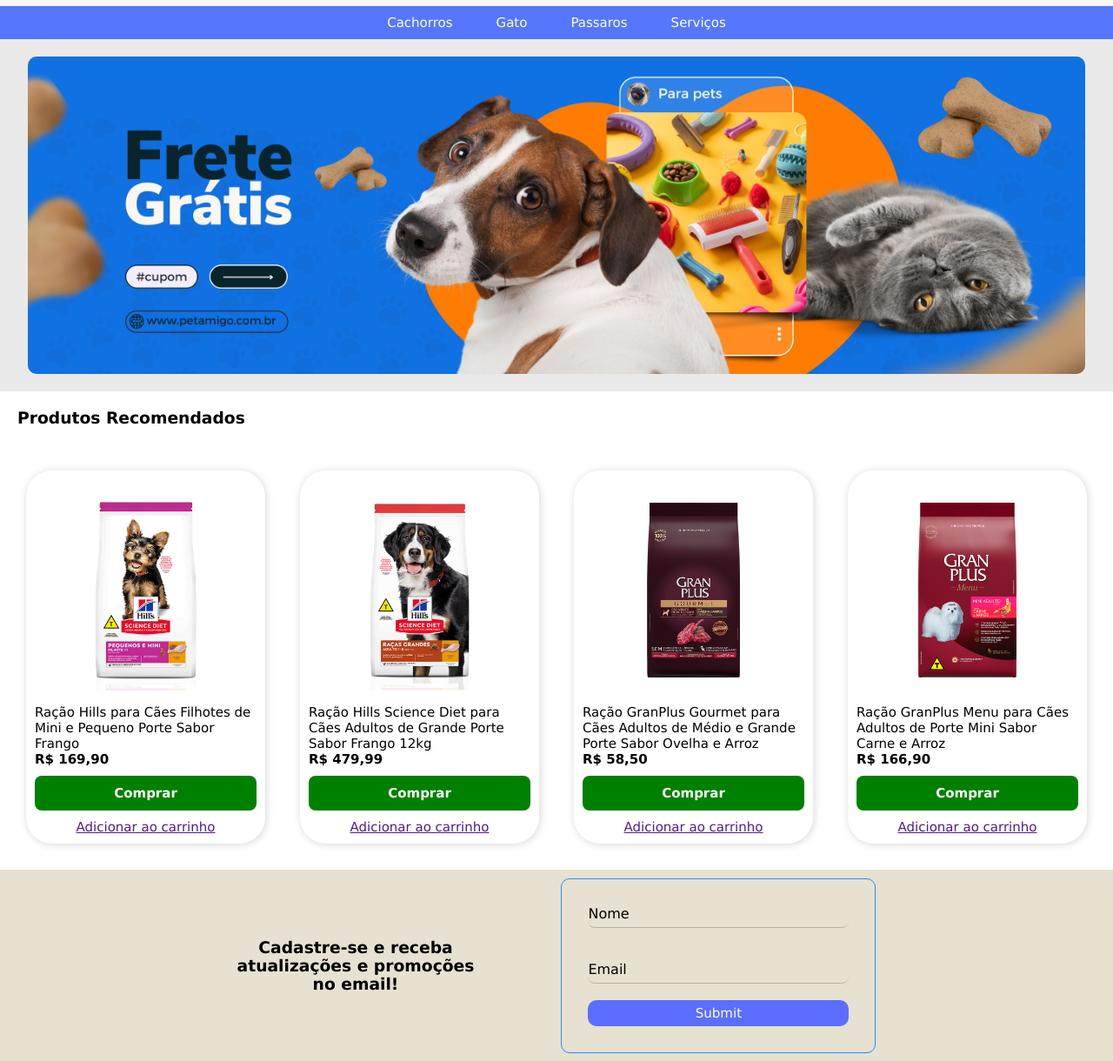
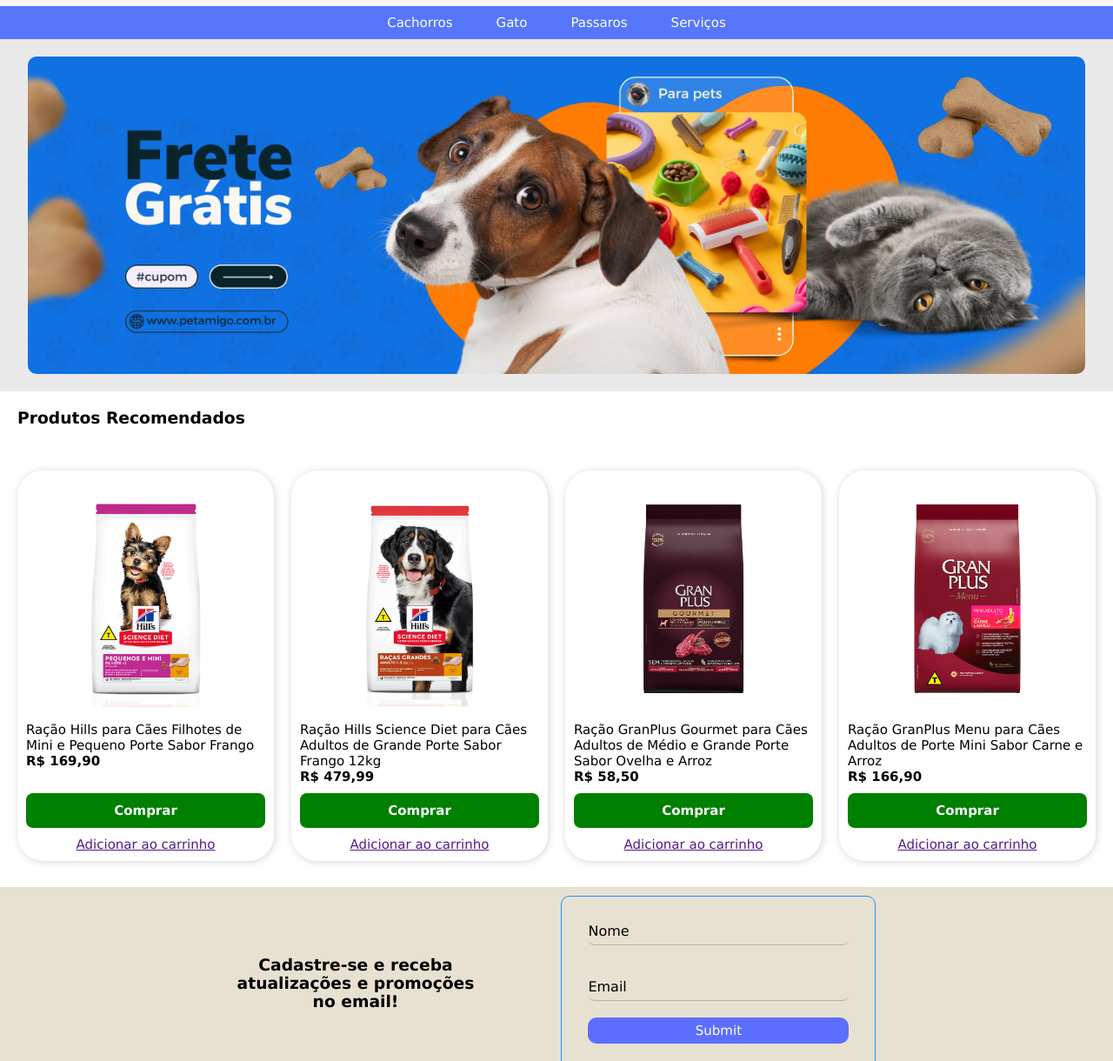
Before and after one commit to vidalnx/Petshop, a plain HTML site: page index.html in a window 1280 px wide. Shown: the part 71-1291 px from the top of the page at 87% size. Drawn offline with Linux system fonts and the light colour scheme.

Commit message:
Erro de digitação removido.

```diff
--- a/style.css
+++ b/style.css
@@ -146,33 +146,7 @@ article {
     box-shadow: 1px 1px 10px rgba(0, 0, 0, 0.164);
     transition: 0.4s all ease;
     font-size: 15px;
-    width: 100%<body>
-    <header>
-        <a href="index.html">
-          <img src="img/logohead.png" alt="logo">
-        </a>
-        <div class="input">
-                <input class="bus" type="search" placeholder="Buscar"><a href="#"><button class="bt"><i class="fa-solid fa-magnifying-glass"></i></button></a>
-            </div>
-        </div>
-        <nav>
-            <a href="contato.html">
-                <img src="img/telefone.png" alt="contato">
-            </a>
-            <a href="favoritos.html">
-                <img src="img/coracao.png" alt="favoritos">
-            </a>
-            <a href="sacola.html">
-                <img src="img/sacola.png" alt="sacola de compras">
-            </a>
-            <a href="perfil.hmtl">
-                <img src="img/perfil.png" alt="perfil">
-            </a>
-            <ul>
-                <li><a href="#">Entre ou<br>Cadastre-se</a></li>
-            </ul>
-        </nav>
-    </header>;
+    width: 100%;
     display: flex;
     flex-direction: column;
     justify-content: space-between;
```
